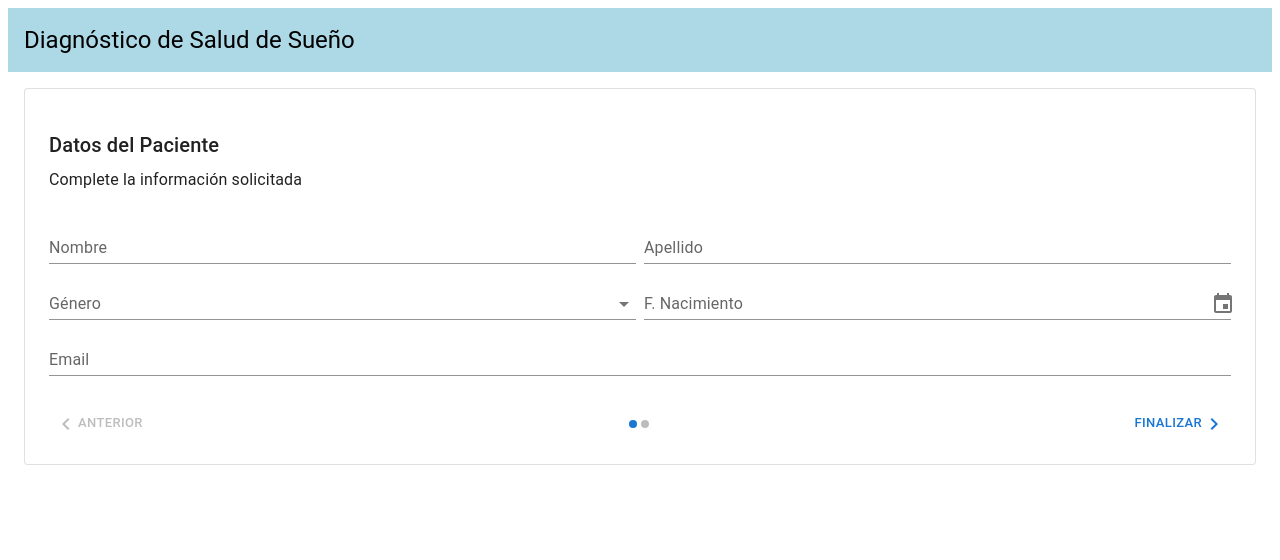
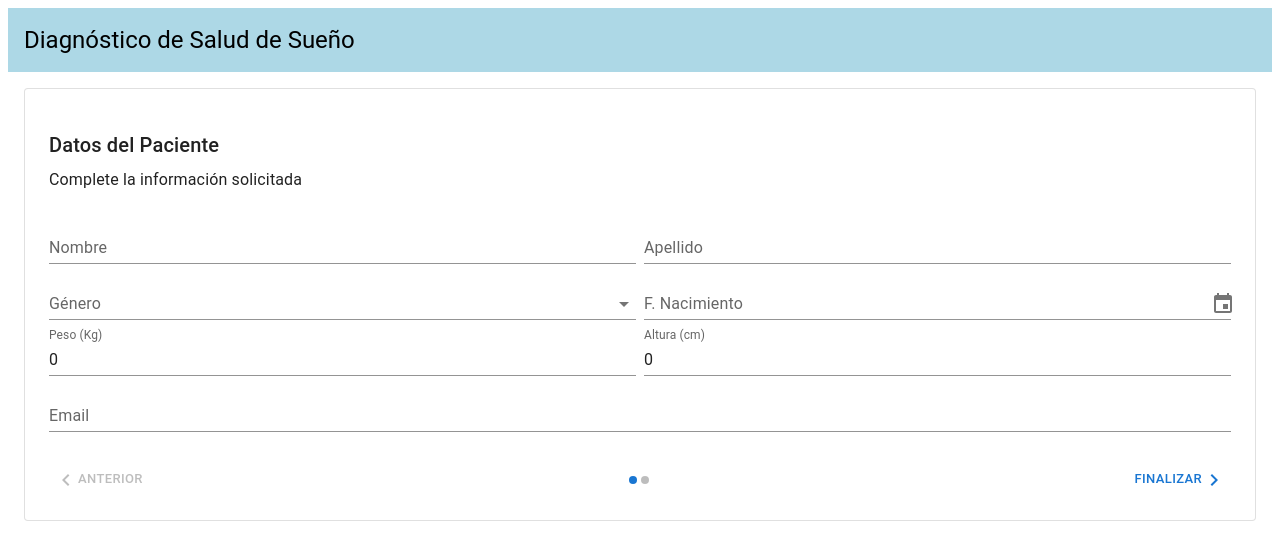
Before and after one commit to jpbizantino/sleep-apnea-frontend, a React (Vite) app: page / in a window 1280 px wide. Shown: the top 560 px of the page. Built offline with nearby package versions, Linux system fonts and the light colour scheme; no server answers.

Commit message:
23.9.27.23.49

```diff
--- a/src/patient/slices/patientQuerySlice.ts
+++ b/src/patient/slices/patientQuerySlice.ts
@@ -15,10 +15,10 @@ export const patientQuerySlice = createApi({
 
   endpoints: (builder) => ({
     createPatient: builder.mutation<Patient, Patient>({
-      query: (result) => ({
+      query: (item) => ({
         url: `/`,
         method: 'POST',
-        body: result,
+        body: item,
       }),
       invalidatesTags: ['Patients'],
     }),
--- a/src/patient/types/patient.type.ts
+++ b/src/patient/types/patient.type.ts
@@ -5,9 +5,11 @@ export interface Patient {
   _id: string
   firstName: string
   lastName: string
-  birthDate: string
+  dateOfBirth: string
   email: string
   gender: string
+  weight: number
+  height: number
   _birthDate: Date | null
   _gender: Gender | null
 }
--- a/src/survey/Survey.tsx
+++ b/src/survey/Survey.tsx
@@ -1,5 +1,7 @@
+import { KeyboardArrowLeft, KeyboardArrowRight } from '@mui/icons-material'
 import { Box, Button, MobileStepper, Paper } from '@mui/material'
 import { useContext, useEffect } from 'react'
+import { Loader } from '../common/components/Loader'
 import { useGetQuestionsQuery } from './slices'
 import { PatientStep } from './views/PatientStep'
 import { ResultStep } from './views/ResultStep'
@@ -10,8 +12,6 @@ import {
   doPreviousStep,
   doSetTotalSteps,
 } from './views/reducer/actions/survey.action'
-import { KeyboardArrowLeft, KeyboardArrowRight } from '@mui/icons-material'
-import { Loader } from '../common/components/Loader'
 
 export const Survey = () => {
   // const navigate = useNavigate()
--- a/src/survey/entities/result.entity.ts
+++ b/src/survey/entities/result.entity.ts
@@ -1,7 +1,6 @@
-import { Patient } from '../../patient/types'
 import { Answer } from './answer.entity'
 
 export interface Result {
-  patient: Patient
+  patientId: string
   answers: Answer[]
 }
--- a/src/survey/slices/resultQuerySlice.ts
+++ b/src/survey/slices/resultQuerySlice.ts
@@ -5,7 +5,7 @@ export const resultQuerySlice = surveyQuerySlice.injectEndpoints({
   endpoints: (builder) => ({
     createSurvey: builder.mutation<null, Result>({
       query: (result) => ({
-        url: `/`,
+        url: `/result`,
         method: 'POST',
         body: result,
       }),
--- a/src/survey/views/PatientStep.tsx
+++ b/src/survey/views/PatientStep.tsx
@@ -32,11 +32,13 @@ export const PatientStep = (props: {
     _id: '',
     firstName: '',
     lastName: '',
-    birthDate: '',
+    dateOfBirth: '',
     gender: '',
     email: '',
     _gender: null,
     _birthDate: null,
+    weight: 0,
+    height: 0,
   }
 
   const validationSchema = yup
@@ -60,6 +62,22 @@ export const PatientStep = (props: {
         .required()
         .min(addYears(new Date(), -100), 'La edad debe ser menor a 100 años.')
         .max(addYears(new Date(), -18), 'La edad debe ser mayor a 17 años.'),
+      weight: yup
+        .number()
+        .typeError('El campo debe ser numérico y sin decimales')
+        .required('El campo es requerido')
+        .positive()
+        .integer('No utilizar decimales')
+        .min(9, 'Valor no puede ser menor a 10')
+        .max(151, 'Valor no puede ser mayor a 150'),
+      height: yup
+        .number()
+        .typeError('El campo debe ser numérico y sin decimales')
+        .required('El campo es requerido')
+        .positive()
+        .integer('No utilizar decimales')
+        .min(99, 'Valor no puede ser menor a 100')
+        .max(251, 'Valor no puede ser mayor a 250'),
     })
     .shape({
       _gender: yup.object().nullable().required('Seleccione un valor'),
@@ -72,14 +90,14 @@ export const PatientStep = (props: {
       createPatient({
         ...values,
         gender: values._gender ? values._gender.genderCode : 'O',
-        birthDate: values._birthDate
+        dateOfBirth: values._birthDate
           ? convertDateToDbFormat(values._birthDate)
           : '',
       })
         .unwrap()
-        .then(() => {
+        .then((p: Patient) => {
           // Add a Patient to the context
-          dispatch(doAddPatient(values))
+          dispatch(doAddPatient({ ...values, _id: p._id }))
           // Enable Next Button
           dispatch(doNextStep())
         })
@@ -108,9 +126,9 @@ export const PatientStep = (props: {
           container
           direction={{ xs: 'column', md: 'row' }}
           spacing={1}
-          columns={6}
+          columns={12}
         >
-          <Grid item xs={3}>
+          <Grid item xs={6}>
             <TextField
               name="firstName"
               label="Nombre"
@@ -125,7 +143,7 @@ export const PatientStep = (props: {
             />
           </Grid>
 
-          <Grid item xs={3}>
+          <Grid item xs={6}>
             <TextField
               name="lastName"
               label="Apellido"
@@ -138,7 +156,7 @@ export const PatientStep = (props: {
             />
           </Grid>
 
-          <Grid item xs={3}>
+          <Grid item xs={6}>
             <GenderCombo
               //onChange={formik.handleChange}
               error={formik.touched._gender && Boolean(formik.errors._gender)}
@@ -147,12 +165,11 @@ export const PatientStep = (props: {
               onChange={(_event: unknown, value: Gender) => {
                 formik.setFieldValue('_gender', value)
               }}
-              // disabled={isFetching}
               disabled={false}
             />
           </Grid>
 
-          <Grid item xs={3}>
+          <Grid item xs={6}>
             <DatePicker
               label="F. Nacimiento"
               name="_birthDate"
@@ -167,6 +184,40 @@ export const PatientStep = (props: {
               value={formik.values._birthDate}
               // disabled={isFetching || formik.values.noBirthDate}
               disabled={false}
+            />
+          </Grid>
+
+          <Grid item xs={6}>
+            <TextField
+              name="weight"
+              label="Peso (Kg)"
+              variant="standard"
+              type="number"
+              fullWidth
+              onChange={formik.handleChange}
+              error={formik.touched.weight && Boolean(formik.errors.weight)}
+              helperText={formik.touched.weight && formik.errors.weight}
+              inputProps={{
+                inputMode: 'numeric',
+              }}
+              value={formik.values.weight}
+            />
+          </Grid>
+
+          <Grid item xs={6}>
+            <TextField
+              name="height"
+              label="Altura (cm)"
+              variant="standard"
+              type="number"
+              fullWidth
+              onChange={formik.handleChange}
+              error={formik.touched.height && Boolean(formik.errors.height)}
+              helperText={formik.touched.height && formik.errors.height}
+              inputProps={{
+                inputMode: 'numeric',
+              }}
+              value={formik.values.height}
             />
           </Grid>
 
--- a/src/survey/views/ResultStep.tsx
+++ b/src/survey/views/ResultStep.tsx
@@ -1,9 +1,48 @@
 import { Box, Typography } from '@mui/material'
+import { useContext, useEffect, useState } from 'react'
+import { AlertControl } from '../../common/components/AlertControl'
+import { AlertOption } from '../../common/types'
+import { Result } from '../entities/result.entity'
+import { useCreateSurveyMutation } from '../slices/resultQuerySlice'
+import { Loader } from '../../common/components/Loader'
+import { SurveyContext } from './context/SurveyContext'
 
 export const ResultStep = () => {
-  //} (props: { handleNext: any }) => {
+  const { state } = useContext(SurveyContext)
+
+  const [createSurvey, { isLoading }] = useCreateSurveyMutation()
+
+  const [alert, setAlert] = useState<AlertOption>({
+    isAlertOpen: false,
+    msgError: '',
+  })
+
+  useEffect(() => {
+    processResults()
+    // eslint-disable-next-line react-hooks/exhaustive-deps
+  }, [])
+
+  const processResults = () => {
+    const surveyResult: Result = {
+      patientId: state.patient._id,
+      answers: state.surveyResults,
+    }
+
+    console.log(surveyResult)
+    createSurvey(surveyResult)
+      .unwrap()
+      .then(() => {})
+      .catch((error) => {
+        setAlert({
+          isAlertOpen: true,
+          msgError: error.data.message,
+        })
+      })
+  }
+
   return (
     <>
+      <Loader open={isLoading} />
       <Box sx={{ m: 1 }}>
         <Typography variant="h6" gutterBottom>
           Resultado de la encuesta
@@ -15,6 +54,7 @@ export const ResultStep = () => {
 
         {/* <form id={props.stepPosition} onSubmit={formik.handleSubmit}></form> */}
       </Box>
+      <AlertControl alert={alert} />
     </>
   )
 }
--- a/src/survey/views/context/SurveyContextContextProvider.tsx
+++ b/src/survey/views/context/SurveyContextContextProvider.tsx
@@ -12,7 +12,7 @@ interface Props {
 const initialPatient: Patient = {
   firstName: '',
   lastName: '',
-  birthDate: null,
+  dateOfBirth: null,
   email: '',
   _gender: null,
 }
```
